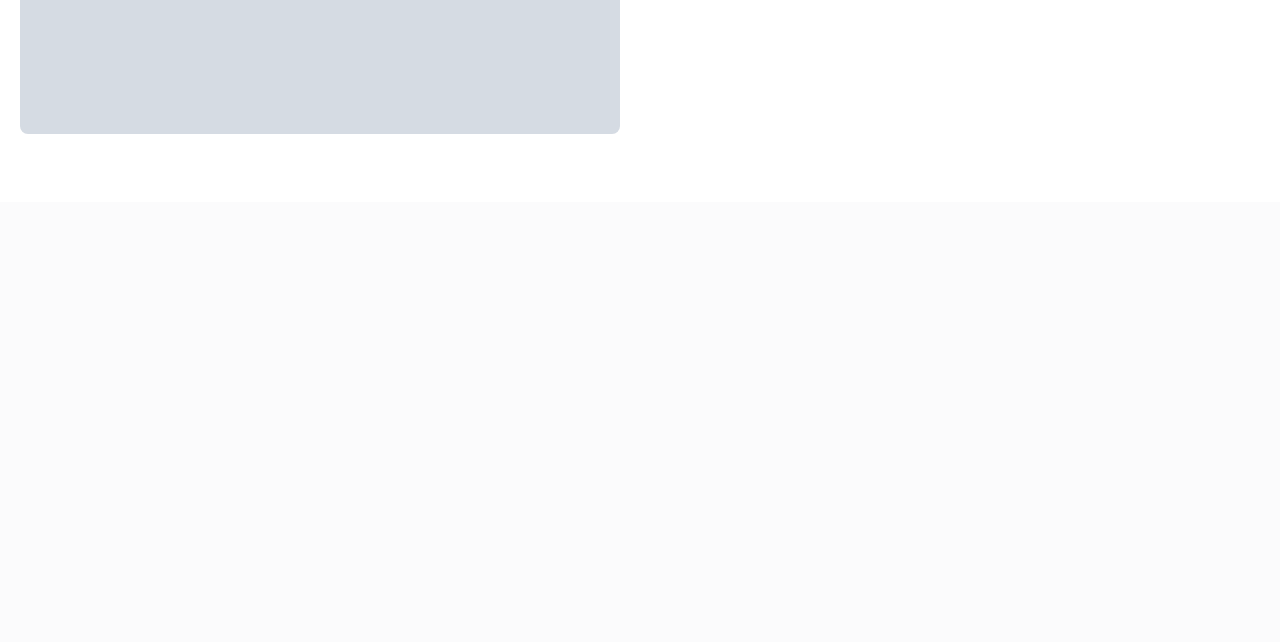
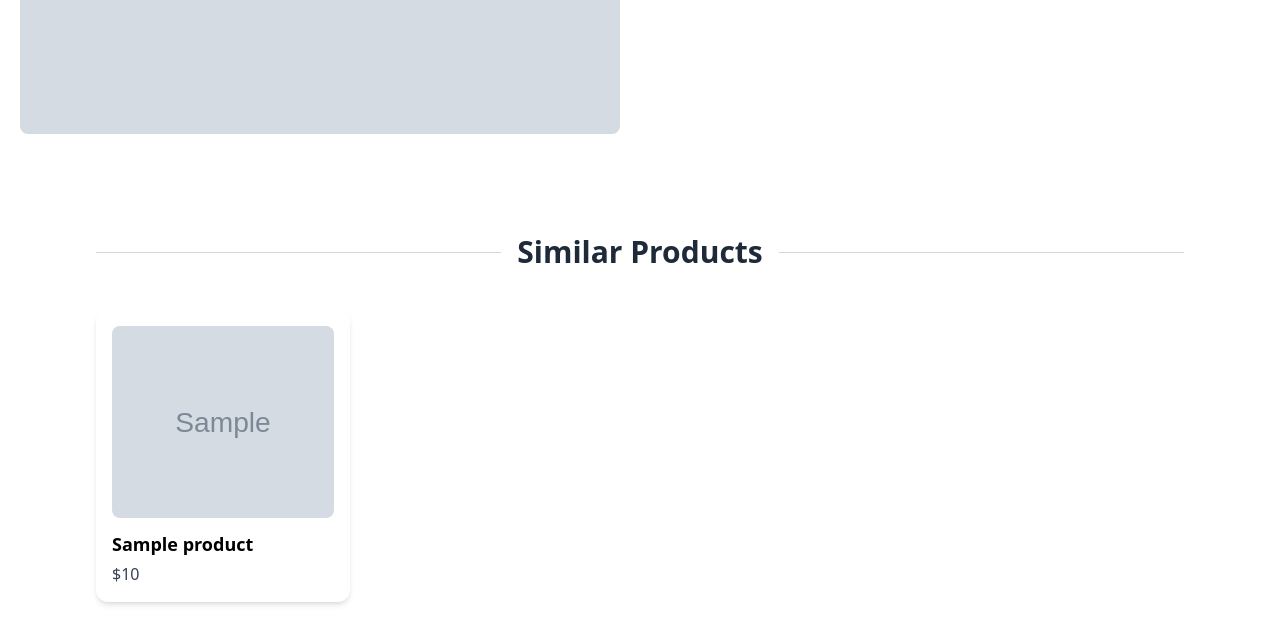
Before and after one commit to sugaazz1/heekaudio, a Flask app: template templates/product.html.jinja in a window 1280 px wide. Shown: the part 598-1240 px from the top of the page. Before the commit the page ends 732 px from the top, so only its background shows below. Run offline with Flask 3, Linux system fonts and the light colour scheme; the template is opened without the code that fills it: most values are stand-ins (such as "Sample title", 1, 10 or a date in 2020); grey boxes marked "Sample" are stand-in pictures.

Commit message:
start1.1_cartProgress

```diff
--- a/main.py
+++ b/main.py
@@ -80,7 +80,6 @@ def browse():
 def product_page(product_id):
 
     connection = connect_db()
-
     cursor = connection.cursor()
 
     cursor.execute("SELECT * FROM `Product` WHERE `ID` = %s", ( product_id) )
@@ -213,8 +212,10 @@ def cart():
     connection.close()
 
     if len("/cart") == 0:
-        print("YOUR CART IS EMPTY, ADD A PRODUCT TO VIEW IT")
-
+        flash("YOUR CART IS EMPTY, ADD A PRODUCT TO VIEW IT")
+    else:
+        flash('...')
+        connection.close()
     return render_template("cart.html.jinja", cart=results)
 
 @app.route("/cart/<product_id>/update_quantity", methods=["POST"])
--- a/templates/product.html.jinja
+++ b/templates/product.html.jinja
@@ -53,13 +53,47 @@
                 </div>
             </div>
 
-            <div>
+        </div>
+            <!--Similar Products-->
+    <div class="px-8 py-10 max-w-6xl mx-auto">
 
-            </div>
+        <div class="flex items-center my-10">
+            <div class="flex-1 border-t border-gray-300"></div>
+
+            <h1 class="px-4 text-3xl font-bold text-center text-gray-800">
+                Similar Products
+            </h1>
+
+            <div class="flex-1 border-t border-gray-300"></div>
+        </div>
 
 
+        {% if products and products|length > 0 %}
+        <div class="grid grid-cols-1 sm:grid-cols-2 md:grid-cols-3 lg:grid-cols-4 gap-6">
+            {% for item in products %}
+            <a href="/product/{{ item['ID'] }}"
+                class="block bg-white shadow-md rounded-xl p-4 hover:shadow-xl transition duration-300">
 
+                <img src="{{ item['Image'] }}" alt="{{ item['Name'] }}"
+                    class="w-full h-48 object-cover rounded-lg mb-3">
+
+                <h3 class="text-lg font-semibold mb-1">
+                    {{ item['Name'] }}
+                </h3>
+
+                <p class="text-gray-700 font-medium">
+                    ${{ item['Price'] }}
+                </p>
+            </a>
+            {% endfor %}
         </div>
+
+        {% else %}
+        <p class="text-gray-600">No similar products available.</p>
+        {% endif %}
+
+    </div>
+
 
     </body>
 </html>
```
Also changed, not shown: templates/cart.html.jinja (+35 -4 lines).
